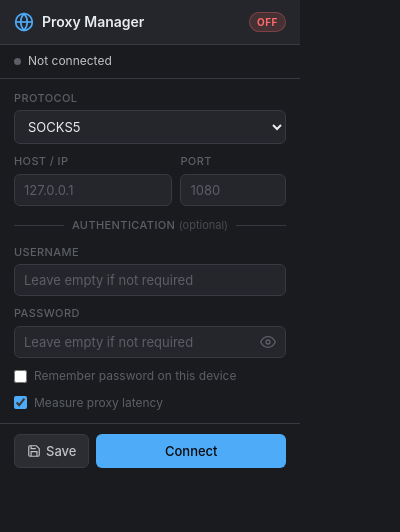
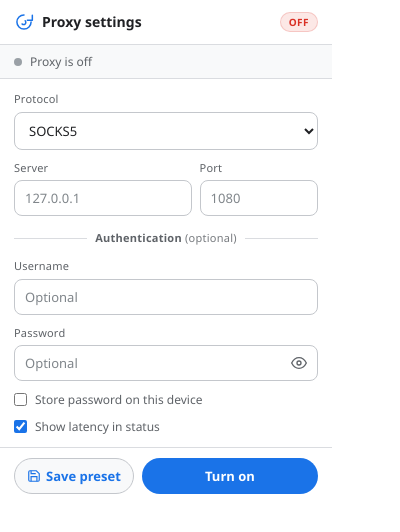
Before and after one commit to dmitryesin/cloakr, a browser extension: page popup.html in a window 400 px wide. Drawn offline with Linux system fonts and the light colour scheme.

Commit message:
Refactor popup UI and update text for clarity and consistency

```diff
--- a/popup.css
+++ b/popup.css
@@ -6,29 +6,32 @@
 }
 
 :root {
-  --bg: #1a1b1e;
-  --bg-2: #25262b;
-  --bg-3: #2c2d33;
-  --border: #373a40;
-  --text: #c1c2c5;
-  --text-dim: #5c5f66;
-  --text-bright: #e9ecef;
-  --accent: #4dabf7;
-  --accent-hover: #74c0fc;
-  --danger: #ff6b6b;
-  --danger-hover: #ff8787;
-  --success: #69db7c;
-  --radius: 6px;
-  --font: -apple-system, BlinkMacSystemFont, "Segoe UI", Roboto, sans-serif;
+  --chrome-bg: #ffffff;
+  --chrome-surface: #f8f9fa;
+  --chrome-surface-hover: #f1f3f4;
+  --chrome-border: #dadce0;
+  --chrome-border-strong: #c4c7cc;
+  --chrome-text: #202124;
+  --chrome-text-muted: #5f6368;
+  --chrome-blue: #1a73e8;
+  --chrome-blue-hover: #1765cc;
+  --chrome-blue-focus: rgba(26, 115, 232, 0.24);
+  --chrome-danger: #d93025;
+  --chrome-danger-hover: #b3261e;
+  --chrome-success: #188038;
+  --chrome-success-soft: #e6f4ea;
+  --chrome-danger-soft: #fce8e6;
+  --radius: 8px;
+  --font: "Segoe UI", "Noto Sans", Arial, sans-serif;
 }
 
 body {
-  width: 300px;
-  background: var(--bg);
-  color: var(--text);
+  width: 332px;
+  background: var(--chrome-bg);
+  color: var(--chrome-text);
   font-family: var(--font);
   font-size: 13px;
-  line-height: 1.4;
+  line-height: 1.42;
 }
 
 .app {
@@ -36,18 +39,17 @@ body {
   flex-direction: column;
 }
 
-/* Header */
 .header {
   display: flex;
   align-items: center;
   gap: 8px;
   padding: 12px 14px;
-  border-bottom: 1px solid var(--border);
-  background: var(--bg-2);
+  border-bottom: 1px solid var(--chrome-border);
+  background: var(--chrome-bg);
 }
 
 .header-icon {
-  color: var(--accent);
+  color: var(--chrome-blue);
   display: flex;
   align-items: center;
 }
@@ -55,68 +57,75 @@ body {
 .header-title {
   font-weight: 600;
   font-size: 14px;
-  color: var(--text-bright);
+  color: var(--chrome-text);
   flex: 1;
 }
 
 .status-badge {
   font-size: 10px;
   font-weight: 700;
-  padding: 2px 7px;
-  border-radius: 10px;
-  letter-spacing: 0.5px;
+  padding: 2px 8px;
+  border-radius: 999px;
+  letter-spacing: 0.45px;
+  border: 1px solid transparent;
 }
 
 .status-badge.status-off {
-  background: rgba(255, 107, 107, 0.15);
-  color: var(--danger);
-  border: 1px solid rgba(255, 107, 107, 0.3);
+  background: var(--chrome-danger-soft);
+  color: var(--chrome-danger);
+  border-color: rgba(217, 48, 37, 0.18);
 }
 
 .status-badge.status-on {
-  background: rgba(105, 219, 124, 0.15);
-  color: var(--success);
-  border: 1px solid rgba(105, 219, 124, 0.3);
+  background: var(--chrome-success-soft);
+  color: var(--chrome-success);
+  border-color: rgba(24, 128, 56, 0.2);
 }
 
-/* Status bar */
 .status-bar {
   display: flex;
   align-items: center;
-  gap: 7px;
+  gap: 8px;
   padding: 8px 14px;
   font-size: 12px;
-  border-bottom: 1px solid var(--border);
+  border-bottom: 1px solid var(--chrome-border);
+  color: var(--chrome-text-muted);
 }
 
 .status-bar--active {
-  background: rgba(105, 219, 124, 0.06);
+  background: var(--chrome-success-soft);
+  color: #155d31;
 }
 
 .status-bar--inactive {
-  background: var(--bg);
+  background: var(--chrome-surface);
 }
 
 .status-dot {
-  width: 7px;
-  height: 7px;
+  width: 8px;
+  height: 8px;
   border-radius: 50%;
-  background: var(--text-dim);
+  background: #9aa0a6;
   flex-shrink: 0;
 }
 
 .status-bar--active .status-dot {
-  background: var(--success);
-  box-shadow: 0 0 5px var(--success);
-  animation: pulse 2s infinite;
+  background: var(--chrome-success);
+  box-shadow: 0 0 0 3px rgba(24, 128, 56, 0.16);
+  animation: pulse 1.8s infinite;
 }
 
 @keyframes pulse {
-  0%, 100% { opacity: 1; }
-  50% { opacity: 0.5; }
+  0%,
+  100% {
+    opacity: 1;
+  }
+
+  50% {
+    opacity: 0.55;
+  }
 }
 
-/* Form */
 .form {
   padding: 12px 14px;
   display: flex;
@@ -132,50 +141,56 @@ body {
 .form-group {
   display: flex;
   flex-direction: column;
-  gap: 4px;
+  gap: 5px;
   flex: 1;
 }
 
-.form-group--host { flex: 3; }
-.form-group--port { flex: 2; }
+.form-group--host {
+  flex: 3;
+}
+
+.form-group--port {
+  flex: 2;
+}
 
 .label {
   font-size: 11px;
   font-weight: 500;
-  color: var(--text-dim);
-  text-transform: uppercase;
-  letter-spacing: 0.4px;
+  color: var(--chrome-text-muted);
+  letter-spacing: 0.2px;
 }
 
 .input {
-  background: var(--bg-2);
-  border: 1px solid var(--border);
+  background: var(--chrome-bg);
+  border: 1px solid var(--chrome-border-strong);
   border-radius: var(--radius);
-  padding: 7px 9px;
-  color: var(--text-bright);
+  padding: 8px 10px;
+  color: var(--chrome-text);
   font-size: 13px;
   font-family: var(--font);
   width: 100%;
-  transition: border-color 0.15s, box-shadow 0.15s;
+  transition: border-color 0.14s ease, box-shadow 0.14s ease, background-color 0.14s ease;
   outline: none;
 }
 
+.input:hover {
+  border-color: #bdc1c6;
+}
+
 .input:focus {
-  border-color: var(--accent);
-  box-shadow: 0 0 0 2px rgba(77, 171, 247, 0.15);
+  border-color: var(--chrome-blue);
+  box-shadow: 0 0 0 3px var(--chrome-blue-focus);
 }
 
 .input::placeholder {
-  color: var(--text-dim);
+  color: #80868b;
 }
 
-/* Remove number input arrows */
 .input[type="number"]::-webkit-inner-spin-button,
 .input[type="number"]::-webkit-outer-spin-button {
   -webkit-appearance: none;
 }
 
-/* Password wrapper */
 .password-wrapper {
   position: relative;
 }
@@ -189,45 +204,47 @@ body {
   right: 8px;
   top: 50%;
   transform: translateY(-50%);
-  background: none;
+  background: transparent;
   border: none;
   cursor: pointer;
-  color: var(--text-dim);
+  color: var(--chrome-text-muted);
   display: flex;
   align-items: center;
-  padding: 2px;
-  transition: color 0.15s;
+  justify-content: center;
+  width: 22px;
+  height: 22px;
+  border-radius: 50%;
+  transition: background-color 0.12s ease, color 0.12s ease;
 }
 
 .toggle-password:hover {
-  color: var(--text);
+  color: var(--chrome-text);
+  background: var(--chrome-surface-hover);
 }
 
 .remember-password {
   display: flex;
   align-items: center;
-  gap: 7px;
+  gap: 8px;
   font-size: 12px;
-  color: var(--text-dim);
+  color: var(--chrome-text-muted);
   user-select: none;
   cursor: pointer;
 }
 
 .remember-password input[type="checkbox"] {
-  accent-color: var(--accent);
+  accent-color: var(--chrome-blue);
 }
 
-/* Divider */
 .divider {
   display: flex;
   align-items: center;
   gap: 8px;
-  color: var(--text-dim);
+  color: var(--chrome-text-muted);
   font-size: 11px;
-  font-weight: 500;
-  text-transform: uppercase;
-  letter-spacing: 0.4px;
-  margin: 2px 0;
+  font-weight: 600;
+  letter-spacing: 0.25px;
+  margin: 4px 0 2px;
 }
 
 .divider::before,
@@ -235,59 +252,56 @@ body {
   content: "";
   flex: 1;
   height: 1px;
-  background: var(--border);
+  background: var(--chrome-border);
 }
 
 .optional {
   font-weight: 400;
-  text-transform: none;
-  letter-spacing: 0;
-  opacity: 0.7;
+  opacity: 0.85;
 }
 
-/* Saved proxies */
 .saved-section {
-  border-top: 1px solid var(--border);
-  padding: 8px 14px;
+  border-top: 1px solid var(--chrome-border);
+  padding: 9px 14px;
+  background: var(--chrome-surface);
 }
 
 .saved-header {
   font-size: 11px;
-  font-weight: 500;
-  color: var(--text-dim);
-  text-transform: uppercase;
-  letter-spacing: 0.4px;
+  font-weight: 600;
+  color: var(--chrome-text-muted);
+  letter-spacing: 0.2px;
   margin-bottom: 6px;
 }
 
 .saved-list {
   display: flex;
   flex-direction: column;
-  gap: 4px;
-  max-height: 100px;
+  gap: 5px;
+  max-height: 108px;
   overflow-y: auto;
 }
 
 .saved-item {
   display: flex;
   align-items: center;
-  gap: 6px;
-  padding: 5px 8px;
-  background: var(--bg-2);
-  border: 1px solid var(--border);
+  gap: 7px;
+  padding: 6px 9px;
+  background: var(--chrome-bg);
+  border: 1px solid var(--chrome-border);
   border-radius: var(--radius);
   cursor: pointer;
-  transition: border-color 0.15s, background 0.15s;
+  transition: border-color 0.14s ease, background-color 0.14s ease;
 }
 
 .saved-item:hover {
-  border-color: var(--accent);
-  background: var(--bg-3);
+  border-color: #c4c7cc;
+  background: var(--chrome-surface-hover);
 }
 
 .saved-item-name {
   flex: 1;
-  color: var(--text-bright);
+  color: var(--chrome-text);
   font-size: 12px;
   white-space: nowrap;
   overflow: hidden;
@@ -295,33 +309,35 @@ body {
 }
 
 .saved-item-addr {
-  color: var(--text-dim);
+  color: var(--chrome-text-muted);
   font-size: 11px;
   white-space: nowrap;
 }
 
 .saved-item-delete {
-  background: none;
+  background: transparent;
   border: none;
   cursor: pointer;
-  color: var(--text-dim);
-  padding: 0 2px;
+  color: var(--chrome-text-muted);
+  padding: 1px;
   display: flex;
   align-items: center;
-  transition: color 0.15s;
   line-height: 1;
+  border-radius: 50%;
+  transition: color 0.12s ease, background-color 0.12s ease;
 }
 
 .saved-item-delete:hover {
-  color: var(--danger);
+  color: var(--chrome-danger);
+  background: rgba(217, 48, 37, 0.12);
 }
 
-/* Actions */
 .actions {
   display: flex;
-  gap: 7px;
+  gap: 8px;
   padding: 10px 14px 12px;
-  border-top: 1px solid var(--border);
+  border-top: 1px solid var(--chrome-border);
+  background: var(--chrome-bg);
 }
 
 .btn {
@@ -329,57 +345,67 @@ body {
   align-items: center;
   gap: 5px;
   padding: 8px 12px;
-  border-radius: var(--radius);
+  border-radius: 18px;
   font-size: 13px;
-  font-weight: 500;
+  font-weight: 600;
   font-family: var(--font);
   cursor: pointer;
-  border: none;
-  transition: background 0.15s, opacity 0.15s;
+  border: 1px solid transparent;
+  transition: background-color 0.14s ease, border-color 0.14s ease, color 0.14s ease;
   outline: none;
   white-space: nowrap;
 }
 
-.btn:active {
-  opacity: 0.85;
+.btn:focus-visible {
+  box-shadow: 0 0 0 3px var(--chrome-blue-focus);
 }
 
 .btn--primary {
-  background: var(--accent);
-  color: #0a0a0b;
+  background: var(--chrome-blue);
+  color: #ffffff;
   flex: 1;
   justify-content: center;
 }
 
-.btn--primary:hover { background: var(--accent-hover); }
+.btn--primary:hover {
+  background: var(--chrome-blue-hover);
+}
 
 .btn--secondary {
-  background: var(--bg-3);
-  color: var(--text);
-  border: 1px solid var(--border);
+  background: var(--chrome-surface);
+  color: var(--chrome-blue);
+  border-color: var(--chrome-border-strong);
 }
 
 .btn--secondary:hover {
-  background: var(--border);
-  color: var(--text-bright);
+  background: #eef3fd;
+  border-color: #b8c8f4;
 }
 
 .btn--danger {
-  background: var(--danger);
-  color: #fff;
+  background: #fdecea;
+  color: var(--chrome-danger);
+  border-color: rgba(217, 48, 37, 0.24);
   flex: 1;
   justify-content: center;
 }
 
-.btn--danger:hover { background: var(--danger-hover); }
+.btn--danger:hover {
+  background: #f9dedc;
+  color: var(--chrome-danger-hover);
+}
 
-/* Error message */
+.btn:disabled {
+  opacity: 0.68;
+  cursor: default;
+}
+
 .error-msg {
   margin: 0 14px 12px;
   padding: 8px 10px;
-  background: rgba(255, 107, 107, 0.1);
-  border: 1px solid rgba(255, 107, 107, 0.3);
+  background: var(--chrome-danger-soft);
+  border: 1px solid rgba(217, 48, 37, 0.22);
   border-radius: var(--radius);
-  color: var(--danger);
+  color: var(--chrome-danger);
   font-size: 12px;
 }
--- a/popup.html
+++ b/popup.html
@@ -3,7 +3,7 @@
   <head>
     <meta charset="UTF-8" />
     <meta name="viewport" content="width=device-width, initial-scale=1.0" />
-    <title>Proxy Manager</title>
+    <title>Proxy Settings</title>
     <link rel="stylesheet" href="popup.css" />
   </head>
   <body>
@@ -11,20 +11,20 @@
       <!-- Header -->
       <header class="header">
         <div class="header-icon">
-          <svg width="20" height="20" viewBox="0 0 24 24" fill="none" stroke="currentColor" stroke-width="2">
-            <circle cx="12" cy="12" r="10"/>
-            <line x1="2" y1="12" x2="22" y2="12"/>
-            <path d="M12 2a15.3 15.3 0 0 1 4 10 15.3 15.3 0 0 1-4 10 15.3 15.3 0 0 1-4-10 15.3 15.3 0 0 1 4-10z"/>
+          <svg width="20" height="20" viewBox="0 0 24 24" fill="none" stroke="currentColor" stroke-width="1.8" stroke-linecap="round" stroke-linejoin="round">
+            <path d="M20.5 12a8.5 8.5 0 1 1-8.5-8.5"/>
+            <path d="M22 4v6h-6"/>
+            <path d="M13.4 10.6a2.6 2.6 0 1 1-3.7 3.7"/>
           </svg>
         </div>
-        <span class="header-title">Proxy Manager</span>
+        <span class="header-title">Proxy settings</span>
         <div id="statusBadge" class="status-badge status-off">OFF</div>
       </header>
 
       <!-- Status bar -->
       <div id="statusBar" class="status-bar status-bar--inactive">
         <div class="status-dot"></div>
-        <span id="statusText">Not connected</span>
+        <span id="statusText">Proxy is off</span>
       </div>
 
       <!-- Form -->
@@ -40,7 +40,7 @@
 
         <div class="form-row">
           <div class="form-group form-group--host">
-            <label class="label" for="host">Host / IP</label>
+            <label class="label" for="host">Server</label>
             <input
               type="text"
               id="host"
@@ -73,7 +73,7 @@
             type="text"
             id="username"
             class="input"
-            placeholder="Leave empty if not required"
+            placeholder="Optional"
             autocomplete="off"
           />
         </div>
@@ -85,10 +85,10 @@
               type="password"
               id="password"
               class="input"
-              placeholder="Leave empty if not required"
+              placeholder="Optional"
               autocomplete="off"
             />
-            <button id="togglePassword" class="toggle-password" type="button" title="Show/hide password">
+            <button id="togglePassword" class="toggle-password" type="button" title="Show or hide password">
               <svg id="eyeIcon" width="16" height="16" viewBox="0 0 24 24" fill="none" stroke="currentColor" stroke-width="2">
                 <path d="M1 12s4-8 11-8 11 8 11 8-4 8-11 8-11-8-11-8z"/>
                 <circle cx="12" cy="12" r="3"/>
@@ -99,40 +99,40 @@
 
         <label class="remember-password" for="rememberPassword">
           <input type="checkbox" id="rememberPassword" />
-          <span>Remember password on this device</span>
+          <span>Store password on this device</span>
         </label>
 
         <label class="remember-password" for="latencyCheckEnabled">
           <input type="checkbox" id="latencyCheckEnabled" checked />
-          <span>Measure proxy latency</span>
+          <span>Show latency in status</span>
         </label>
       </div>
 
       <!-- Saved proxies -->
       <div id="savedSection" class="saved-section" style="display:none">
         <div class="saved-header">
-          <span>Saved proxies</span>
+          <span>Saved configurations</span>
         </div>
         <div id="savedList" class="saved-list"></div>
       </div>
 
       <!-- Actions -->
       <div class="actions">
-        <button id="saveBtn" class="btn btn--secondary" title="Save current settings">
+        <button id="saveBtn" class="btn btn--secondary" title="Save current configuration">
           <svg width="14" height="14" viewBox="0 0 24 24" fill="none" stroke="currentColor" stroke-width="2">
             <path d="M19 21H5a2 2 0 0 1-2-2V5a2 2 0 0 1 2-2h11l5 5v11a2 2 0 0 1-2 2z"/>
             <polyline points="17 21 17 13 7 13 7 21"/>
             <polyline points="7 3 7 8 15 8"/>
           </svg>
-          Save
+          Save preset
         </button>
 
         <button id="connectBtn" class="btn btn--primary">
-          Connect
+          Turn on
         </button>
 
         <button id="disconnectBtn" class="btn btn--danger" style="display:none">
-          Disconnect
+          Turn off
         </button>
       </div>
 
```
Also changed, not shown: popup.js (+16 -17 lines).
